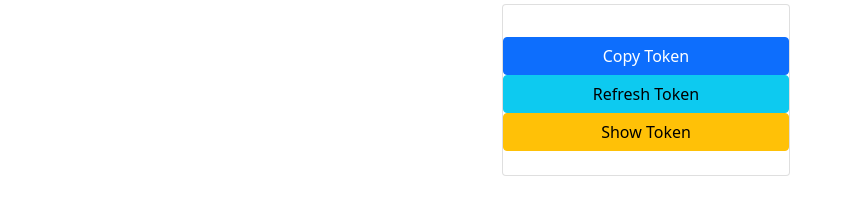
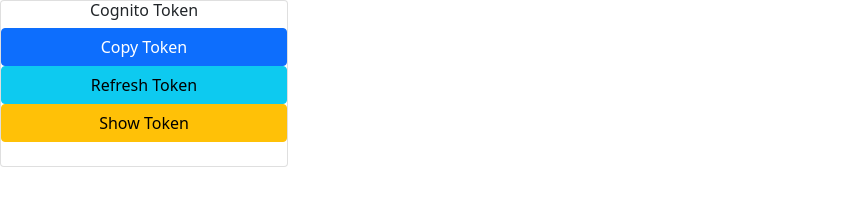
Before and after one commit to giorgimode/chrome_extensions, a browser extension: page cognito_token/index.html in a window 1280 px wide. Shown: the whole page, without its empty margins (0-853 px from the left). Drawn offline with nearby package versions, Linux system fonts and the light colour scheme.

Commit message:
update extension layout

```diff
--- a/cognito_token/index.html
+++ b/cognito_token/index.html
@@ -6,16 +6,13 @@
     <link href="https://cdn.jsdelivr.net/npm/bootstrap@5.1.3/dist/css/bootstrap.min.css" rel="stylesheet">
 </head>
 <body>
-<div class="container mt-1" style="width: 300px;">
-    <div class="card" style="width: 18rem;">
-        <div class="card-body">
-        </div>
-        <button type="button" class="btn btn-primary" id="copy">Copy Token</button>
-        <button type="button" class="btn btn-info" id="update">Refresh Token</button>
-        <button type="button" class="btn btn-warning" id="display">Show Token</button>
-        <br/>
-        <p id="token" class="card-text"></p>
-    </div>
+<div class="card text-center" style="width: 18rem;">
+    <h6 class="card-text">Cognito Token</h6>
+    <button type="button" class="btn btn-primary" id="copy">Copy Token</button>
+    <button type="button" class="btn btn-info" id="update">Refresh Token</button>
+    <button type="button" class="btn btn-warning" id="display">Show Token</button>
+    <br/>
+    <p id="token" class="card-text"></p>
 </div>
 </body>
 <script src="script.js"></script>
```
